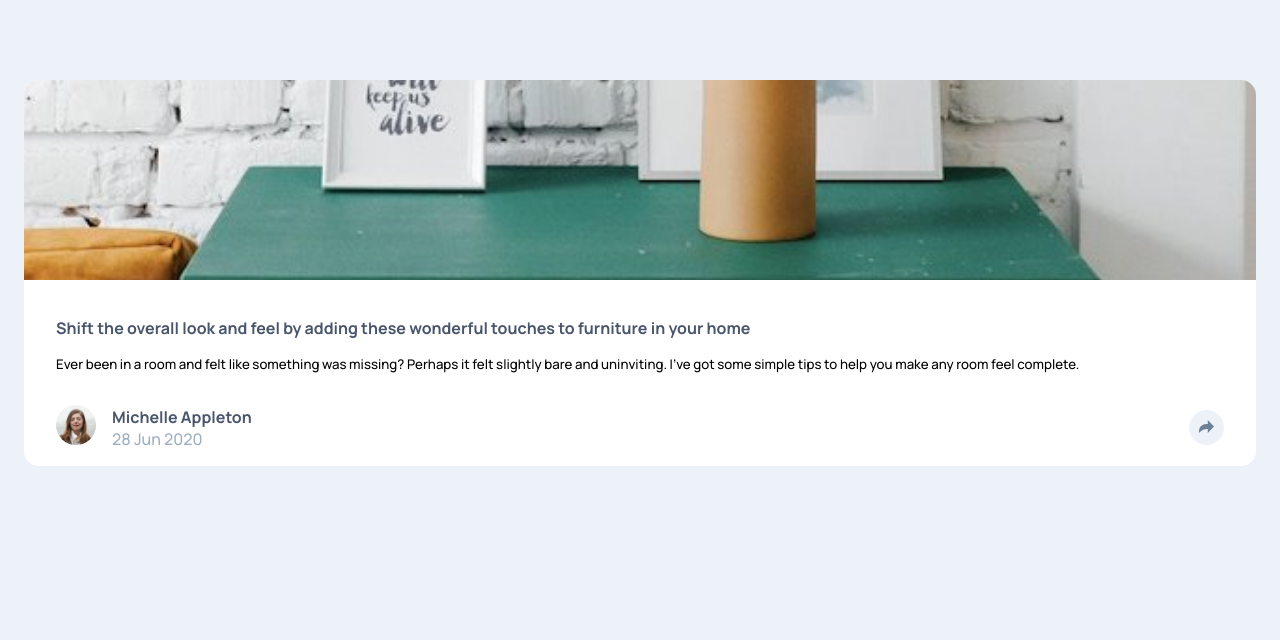
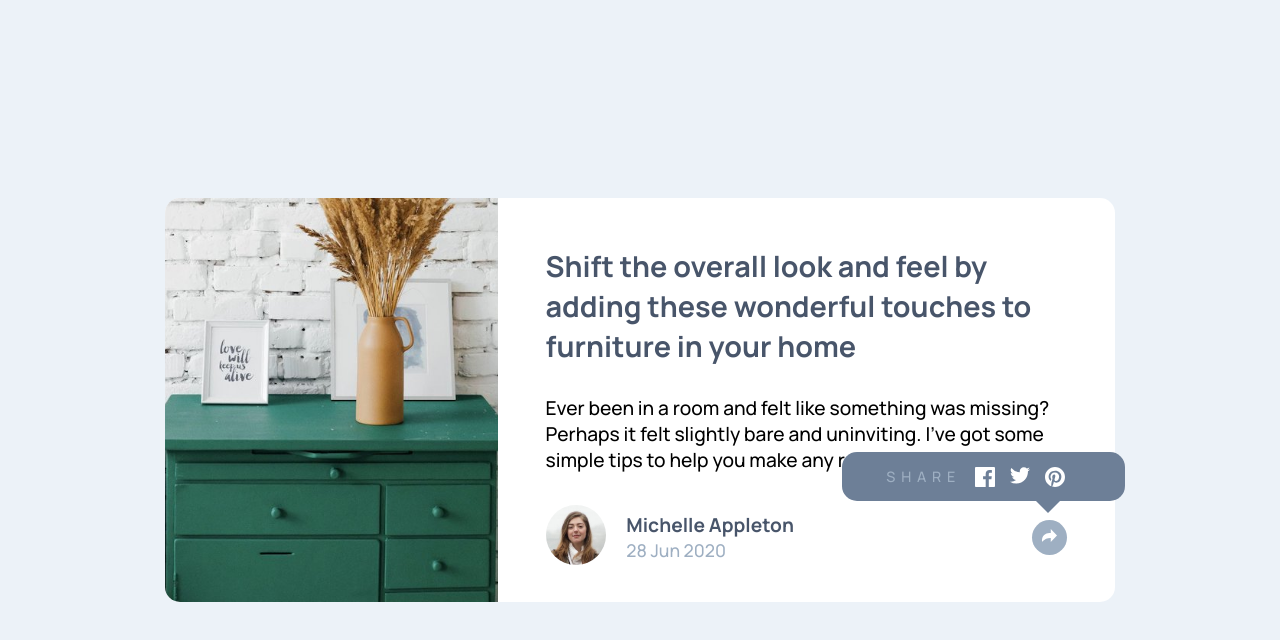
Before and after one commit to LordAldi/ArticlePreviewComponent-FrontEndMentor, a plain HTML site: page index.html in a window 1280 px wide. Drawn offline with Linux system fonts and the light colour scheme.

Commit message:
finish desktop + animation

```diff
--- a/index.html
+++ b/index.html
@@ -29,6 +29,7 @@
       <div class="card-img">
         <img src="./images/drawers.jpg" alt="drawers" />
       </div>
+      <div>
         <div class="card-content">
           <h3 class="card-title">
             Shift the overall look and feel by adding these wonderful
@@ -42,7 +43,7 @@
 
 
         </div>
-      <div class="card-footer" id="share-show">
+        <div class="card-footer share-active" id="share-show">
           <div class="card-avatar">
             <img src="images/avatar-michelle.jpg" alt="michelle.jpg">
           </div>
@@ -72,6 +73,7 @@
           </div>
         </div>
       </div>
+    </div>
 
   </main>
 </body>
--- /dev/null
+++ b/sass/_card.scss
@@ -0,0 +1,202 @@
+.card {
+  background-color: white;
+  border-radius: 15px;
+
+  .card-img {
+    width: 100%;
+
+    img {
+      width: 100%;
+      object-fit: cover;
+      height: 200px;
+      border-radius: 15px 15px 0 0;
+    }
+  }
+  .card-content {
+    padding: 2em 2em 1em;
+
+    .card-title {
+      color: $DarkGray;
+      font-size: 1rem;
+      margin-bottom: 1em;
+    }
+    .card-subtitle {
+      font-size: 0.83rem;
+    }
+  }
+  .card-footer {
+    display: flex;
+    align-items: center;
+    position: relative;
+    padding: 1em 2em 1em 2em;
+
+    .card-avatar {
+      img {
+        border-radius: 50%;
+        width: 40px;
+      }
+    }
+    .card-footer-text {
+      flex: 1;
+      padding-left: 1em;
+      .username {
+        color: $DarkGray;
+        font-weight: 700;
+      }
+      .date {
+        color: $GrayishBlue;
+      }
+    }
+    .share-icon {
+      width: 35px;
+      height: 35px;
+      border-radius: 50%;
+      background-color: $LightGrayishBlue;
+      display: flex;
+      justify-content: center;
+      align-items: center;
+      z-index: 2;
+      svg {
+        width: 1rem;
+        height: 1rem;
+      }
+    }
+    .card-share {
+      display: none;
+      position: absolute;
+      background-color: $DesaturatedBlue;
+      width: calc(100% - 4em);
+      padding: 2em;
+      border-radius: 0 0 15px 15px;
+      bottom: 0;
+      left: 0;
+      letter-spacing: 0.4em;
+      color: $GrayishBlue;
+      font-size: 0.9rem;
+      animation: 0.25s ease-in 0s 1 popInFromSmall;
+      //   display: flex;
+      .icon-group {
+        padding-left: 1em;
+        display: grid;
+        grid-template-columns: 35px 35px 35px;
+
+        img {
+          transition: all 0.25s ease-in;
+          &:hover {
+            transform: scale(1.4);
+          }
+        }
+      }
+    }
+    &.share-active {
+      .card-share {
+        display: flex;
+      }
+      .share-icon {
+        background-color: $GrayishBlue;
+        svg {
+          path {
+            fill: white;
+          }
+        }
+      }
+    }
+  }
+
+  @media (min-width: 768px) {
+    display: grid;
+    grid-template-columns: 35% 65%;
+    min-height: 350px;
+    max-width: 950px;
+    .card-img {
+      height: 100%;
+
+      img {
+        height: 100%;
+        object-fit: cover;
+        border-radius: 15px 0 0 15px;
+      }
+    }
+    .card-content {
+      padding: 3em 3em 1em;
+
+      .card-title {
+        font-size: 1.8rem;
+        margin-bottom: 1em;
+      }
+      .card-subtitle {
+        font-size: 1.2rem;
+      }
+    }
+    .card-footer {
+      padding: 1em 3em 2em 3em;
+
+      .card-avatar {
+        img {
+          border-radius: 50%;
+          width: 60px;
+        }
+      }
+      .card-footer-text {
+        padding-left: 1.3em;
+        .username {
+          font-size: 1.2rem;
+        }
+        .date {
+          font-size: 1.1rem;
+        }
+      }
+
+      .card-share {
+        display: none;
+        position: absolute;
+        width: 240px;
+        border-radius: 15px;
+        left: auto;
+        padding: 1em 1.5em;
+        right: -10px;
+        bottom: 7em;
+        .icon-group {
+          padding-left: 1em;
+          display: grid;
+          grid-template-columns: 35px 35px 35px;
+
+          img {
+            transition: all 0.25s ease-in;
+            &:hover {
+              transform: scale(1.4);
+            }
+          }
+        }
+        &::before {
+          // layout
+          content: "";
+          position: absolute;
+          width: 0;
+          height: 0;
+          top: 99%;
+          right: 4.5em; // offset should move with padding of parent
+          border: 0.75rem solid transparent;
+          border-bottom: none;
+
+          // looks
+          border-top-color: $DesaturatedBlue;
+        }
+      }
+      &.share-active {
+        .card-share {
+          display: flex;
+          justify-content: center;
+        }
+        .share-icon {
+          background-color: $GrayishBlue;
+          svg {
+            path {
+              fill: white;
+            }
+          }
+        }
+      }
+    }
+  }
+}
--- a/sass/index.scss
+++ b/sass/index.scss
@@ -35,109 +35,12 @@ body {
 }
 .container {
   padding: 5em 1.5em;
-}
-.card {
-  background-color: white;
-  border-radius: 15px;
-
-  .card-img {
-    width: 100%;
-
-    img {
-      width: 100%;
-      object-fit: cover;
-      height: 200px;
-      border-radius: 15px 15px 0 0;
-    }
-  }
-  .card-content {
-    padding: 2em 2em 1em;
-
-    .card-title {
-      color: $DarkGray;
-      font-size: 1rem;
-      margin-bottom: 1em;
-    }
-    .card-subtitle {
-      font-size: 0.83rem;
-    }
-  }
-  .card-footer {
+  @media (min-width: 768px) {
     display: flex;
+    justify-content: center;
     align-items: center;
-    position: relative;
-    padding: 1em 2em 1em 2em;
-
-    .card-avatar {
-      img {
-        border-radius: 50%;
-        width: 40px;
-      }
-    }
-    .card-footer-text {
-      flex: 1;
-      padding-left: 1em;
-      .username {
-        color: $DarkGray;
-        font-weight: 700;
-      }
-      .date {
-        color: $GrayishBlue;
-      }
-    }
-    .share-icon {
-      width: 35px;
-      height: 35px;
-      border-radius: 50%;
-      background-color: $LightGrayishBlue;
-      display: flex;
-      justify-content: center;
-      align-items: center;
-      z-index: 2;
-      svg {
-        width: 1rem;
-        height: 1rem;
-      }
-    }
-    .card-share {
-      display: none;
-      position: absolute;
-      background-color: $DesaturatedBlue;
-      width: calc(100% - 4em);
-      padding: 2em;
-      border-radius: 0 0 15px 15px;
-      bottom: 0;
-      left: 0;
-      letter-spacing: 0.4em;
-      color: $GrayishBlue;
-      font-size: 0.9rem;
-      animation: 0.25s ease-in 0s 1 popInFromSmall;
-      //   display: flex;
-      .icon-group {
-        padding-left: 1em;
-        display: grid;
-        grid-template-columns: 35px 35px 35px;
-
-        img {
-          transition: all 0.25s ease-in;
-          &:hover {
-            transform: scale(1.4);
-          }
-        }
-      }
-    }
-    &.share-active {
-      .card-share {
-        display: flex;
-      }
-      .share-icon {
-        background-color: $GrayishBlue;
-        svg {
-          path {
-            fill: white;
-          }
-        }
-      }
-    }
+    height: 100vh;
+    padding: 0;
   }
 }
+@import "card";
```
Also changed, not shown: css/index.css, 1 other file. Lines whose indentation alone changed are shown as unchanged.
